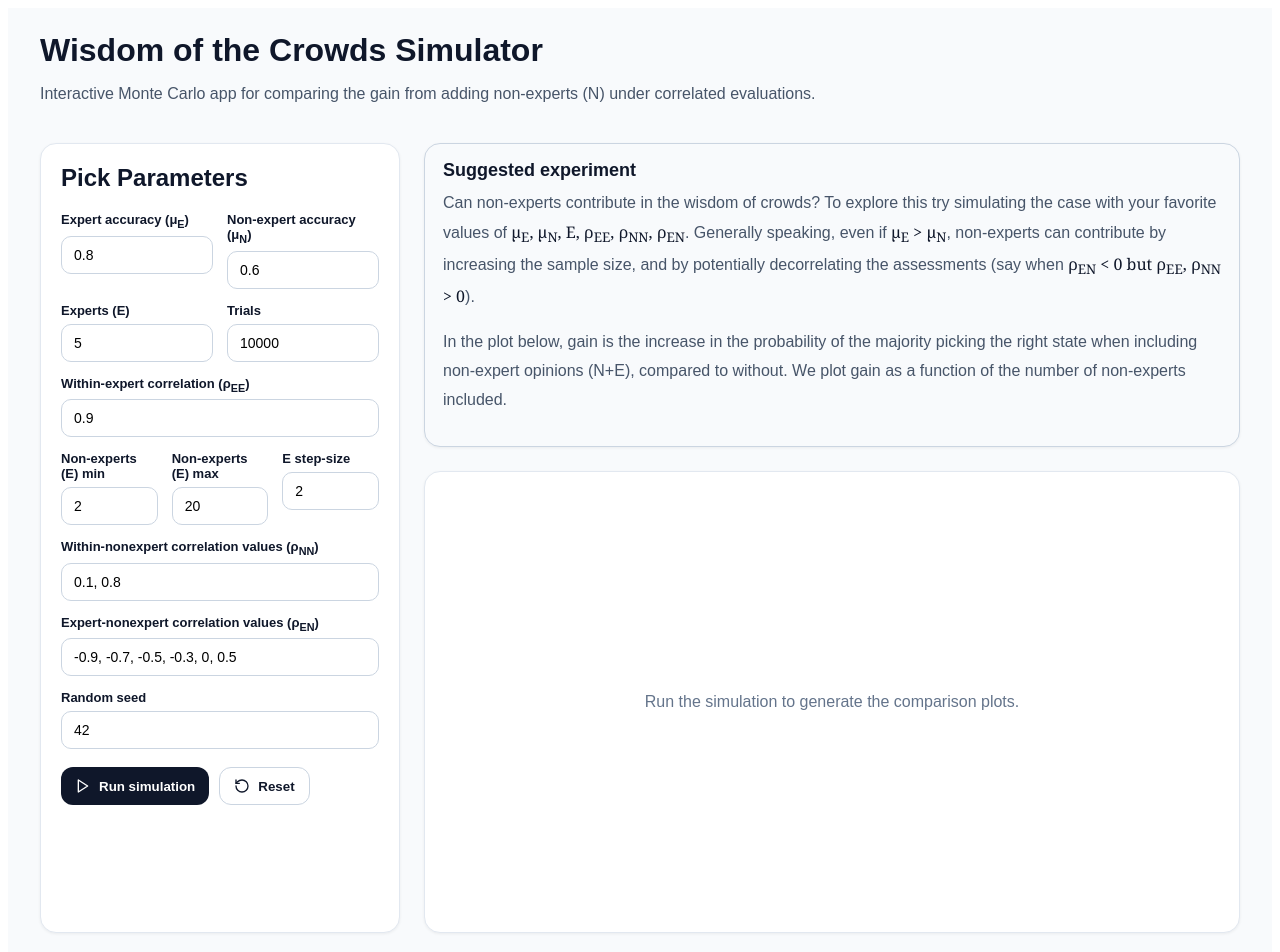
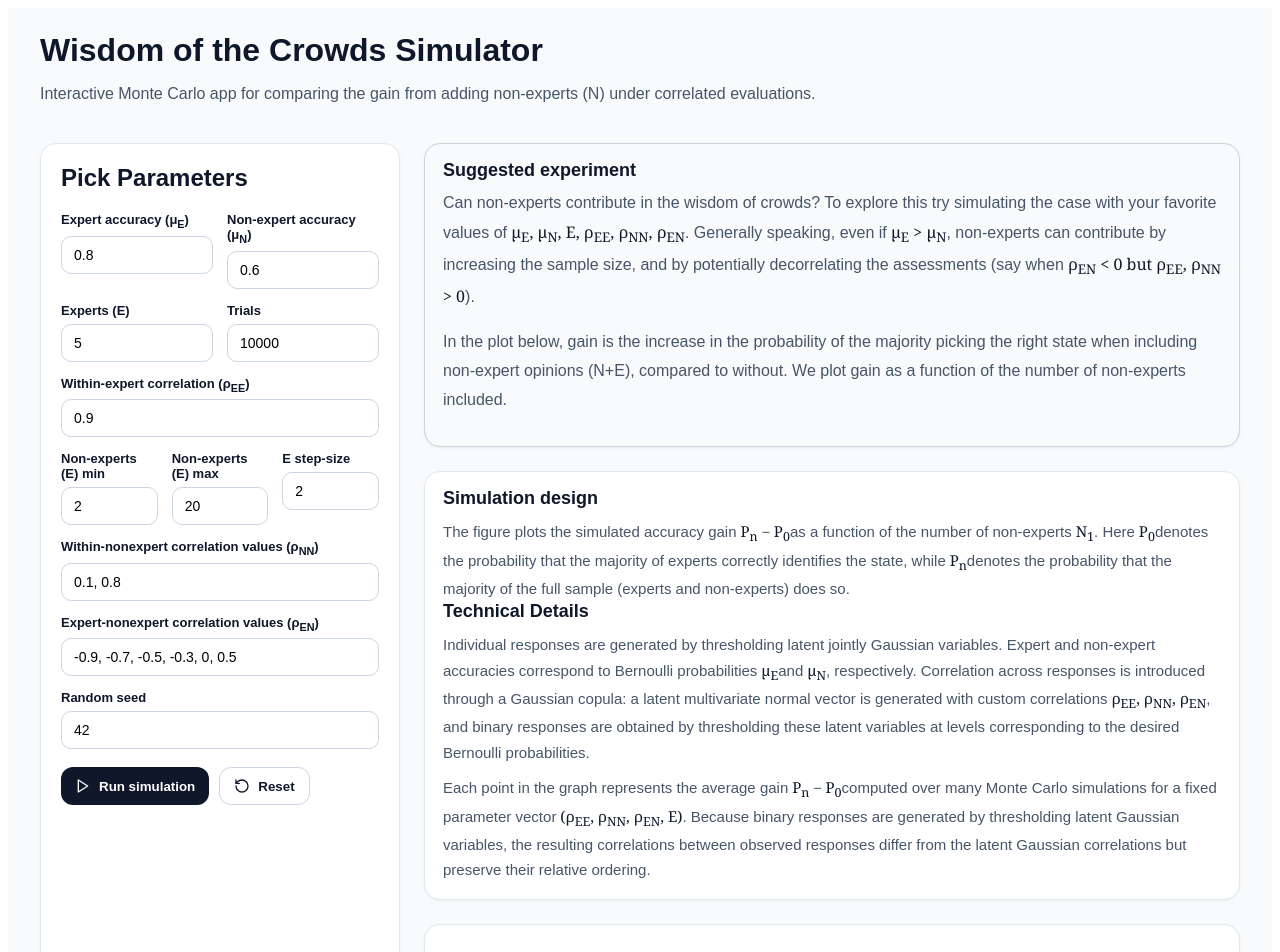
Before and after one commit to anujitchakraborty/democracy-simulator, a React (Vite) app: page / in a window 1280 px wide. Shown: the top 952 px of the page. Built offline with nearby package versions, Linux system fonts and the light colour scheme.

Commit message:
Update App.jsx

```diff
--- a/src/App.jsx
+++ b/src/App.jsx
@@ -589,6 +589,92 @@ export default function App() {
 
             </div>
 
+            <div
+  style={{
+    ...sectionStyle(),
+    background: "#ffffff",
+    borderColor: "#e2e8f0",
+    padding: "16px 18px"
+  }}
+>
+  <div
+    style={{
+      fontSize: 18,
+      fontWeight: 600,
+      marginBottom: 10,
+      color: "#0f172a"
+    }}
+  >
+    Simulation design
+  </div>
+
+  <div style={{ fontSize: 15, lineHeight: 1.7, color: "#475569" }}>
+    The figure plots the simulated accuracy gain
+    <span style={{ fontFamily: "Georgia, Times New Roman, serif", color: "#0f172a" }}>
+      {" "}P<sub>n</sub> − P<sub>0</sub>
+    </span>
+    as a function of the number of non-experts
+    <span style={{ fontFamily: "Georgia, Times New Roman, serif", color: "#0f172a" }}>
+      {" "}N<sub>1</sub>
+    </span>.
+    Here
+    <span style={{ fontFamily: "Georgia, Times New Roman, serif", color: "#0f172a" }}>
+      {" "}P<sub>0</sub>
+    </span>
+    denotes the probability that the majority of experts correctly identifies the state,
+    while
+    <span style={{ fontFamily: "Georgia, Times New Roman, serif", color: "#0f172a" }}>
+      {" "}P<sub>n</sub>
+    </span>
+    denotes the probability that the majority of the full sample (experts and non-experts)
+    does so.
+  </div>
+
+
+   <div          style={{
+                  fontSize: 18,
+                  fontWeight: 600,
+                  marginBottom: 8,
+                  color: "#0f172a"
+                }}
+              >
+                Technical Details
+              </div>
+
+
+  <div style={{ fontSize: 15, lineHeight: 1.7, color: "#475569", marginTop: 10 }}>
+    Individual responses are generated by thresholding latent jointly Gaussian variables.
+    Expert and non-expert accuracies correspond to Bernoulli probabilities
+    <span style={{ fontFamily: "Georgia, Times New Roman, serif", color: "#0f172a" }}>
+      {" "}μ<sub>E</sub>
+    </span>
+    and
+    <span style={{ fontFamily: "Georgia, Times New Roman, serif", color: "#0f172a" }}>
+      {" "}μ<sub>N</sub>
+    </span>,
+    respectively. Correlation across responses is introduced through a Gaussian copula:
+    a latent multivariate normal vector is generated with custom correlations
+    <span style={{ fontFamily: "Georgia, Times New Roman, serif", color: "#0f172a" }}>
+      {" "}ρ<sub>EE</sub>, ρ<sub>NN</sub>, ρ<sub>EN</sub>
+    </span>,
+    and binary responses are obtained by thresholding these latent variables at levels
+    corresponding to the desired Bernoulli probabilities.
+  </div>
+
+  <div style={{ fontSize: 15, lineHeight: 1.7, color: "#475569", marginTop: 10 }}>
+    Each point in the graph represents the average gain
+    <span style={{ fontFamily: "Georgia, Times New Roman, serif", color: "#0f172a" }}>
+      {" "}P<sub>n</sub> − P<sub>0</sub>
+    </span>
+    computed over many Monte Carlo simulations for a fixed parameter vector
+    <span style={{ fontFamily: "Georgia, Times New Roman, serif", color: "#0f172a" }}>
+      {" "}(ρ<sub>EE</sub>, ρ<sub>NN</sub>, ρ<sub>EN</sub>, E)
+    </span>.
+    Because binary responses are generated by thresholding latent Gaussian variables,
+    the resulting correlations between observed responses differ from the latent
+    Gaussian correlations but preserve their relative ordering.
+  </div>
+</div>
 
             {error ? (
               <div style={{ ...sectionStyle(), borderColor: "#fca5a5", background: "#fef2f2", color: "#991b1b" }}>
```
